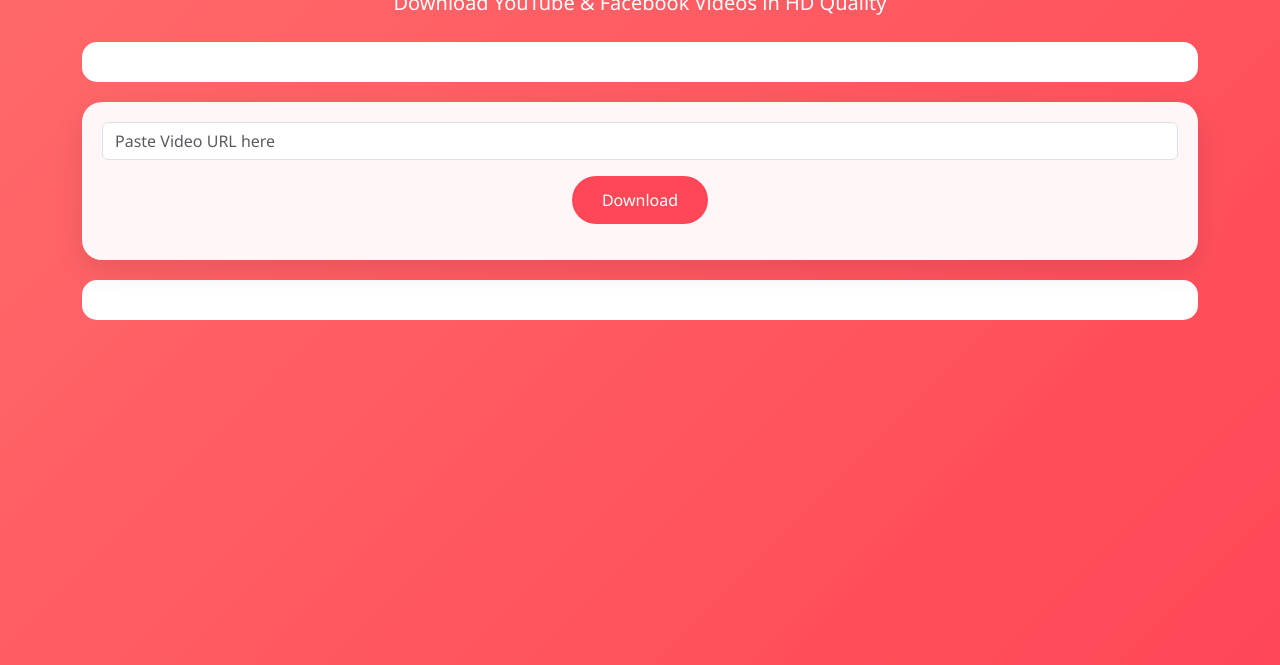
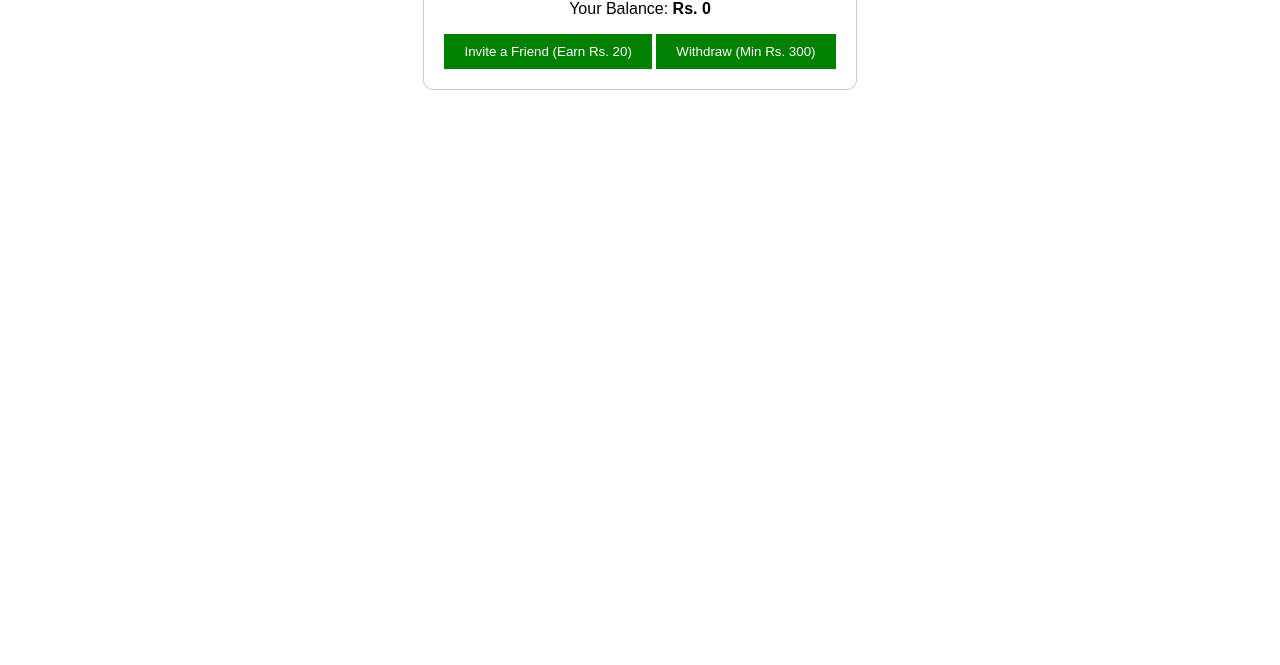
Before and after one commit to Ssh-007/Ssh-007.github.io, a plain HTML site: page index.html in a window 1280 px wide. Shown: the part 135-800 px from the top of the page. Drawn offline with nearby package versions, Linux system fonts and the light colour scheme.

Commit message:
Update index.html

```diff
--- a/index.html
+++ b/index.html
@@ -1,84 +1,38 @@
-<!DOCTYPE html>
-<html lang="en">
+<!DOCTYPE html><html lang="en">
 <head>
     <meta charset="UTF-8">
     <meta name="viewport" content="width=device-width, initial-scale=1.0">
-    <title>Ultimate Video Downloader | YT/FB Downloader</title>
-    <link href="https://cdn.jsdelivr.net/npm/bootstrap@5.3.0/dist/css/bootstrap.min.css" rel="stylesheet">
-
-    <!-- Adsterra Ads Script -->
-    <script async="async" data-cfasync="false" src="//pl25791112.profitablecpmrate.com/f588e475dc704125e3ebb24d69f49be4/invoke.js"></script>
-
+    <title>VIP Earning</title>
     <style>
-        :root {
-            --primary-color: #ff4757;
-            --gradient-bg: linear-gradient(135deg, #ff6b6b 0%, #ff4757 100%);
-        }
-        body {
-            background: var(--gradient-bg);
-            font-family: 'Segoe UI', sans-serif;
-            min-height: 100vh;
-        }
-        .main-card {
-            background: rgba(255, 255, 255, 0.95);
-            border-radius: 20px;
-            box-shadow: 0 10px 30px rgba(0,0,0,0.1);
-            backdrop-filter: blur(10px);
-            padding: 20px;
-        }
-        .download-btn {
-            background: var(--primary-color);
-            color: white;
-            padding: 12px 30px;
-            border-radius: 25px;
-            border: none;
-            transition: all 0.3s;
-        }
-        .download-btn:hover {
-            transform: translateY(-2px);
-            box-shadow: 0 5px 15px rgba(255, 71, 87, 0.4);
-        }
-        .ad-banner {
-            background: white;
-            border-radius: 15px;
-            padding: 20px;
-            margin: 20px 0;
-            text-align: center;
-        }
+        body { font-family: Arial, sans-serif; text-align: center; }
+        .container { margin-top: 50px; }
+        .box { padding: 20px; border: 1px solid #ccc; display: inline-block; border-radius: 10px; }
+        .btn { padding: 10px 20px; background: green; color: white; border: none; cursor: pointer; }
     </style>
 </head>
-<body class="py-5">
+<body>
     <div class="container">
-        <div class="text-center mb-4">
-            <h1 class="text-white display-4 fw-bold">🎥 Ultimate Video Downloader</h1>
-            <p class="text-white lead">Download YouTube & Facebook Videos in HD Quality</p>
+        <h2>VIP Earning Program</h2>
+        <div class="box">
+            <p>Your Balance: <strong>Rs. <span id="balance">0</span></strong></p>
+            <button class="btn" onclick="inviteFriend()">Invite a Friend (Earn Rs. 20)</button>
+            <button class="btn" onclick="withdraw()">Withdraw (Min Rs. 300)</button>
         </div>
+        <p id="status"></p>
+    </div><script>
+    let balance = 0;
+    function inviteFriend() {
+        balance += 20;
+        document.getElementById("balance").innerText = balance;
+    }
+    function withdraw() {
+        if (balance >= 300) {
+            document.getElementById("status").innerText = "Withdrawal Processing... (3-5 Days)";
+        } else {
+            document.getElementById("status").innerText = "Minimum Rs. 300 required for withdrawal!";
+        }
+    }
+</script>
 
-        <!-- Adsterra Ad Top -->
-        <div class="ad-banner">
-            <div id="container-f588e475dc704125e3ebb24d69f49be4"></div>
-        </div>
-
-        <div class="main-card text-center">
-            <input type="url" id="video-url" class="form-control mb-3" placeholder="Paste Video URL here">
-            <button class="download-btn" onclick="startDownload()">Download</button>
-            <div id="download-result" class="mt-3"></div>
-        </div>
-
-        <!-- Adsterra Ad Bottom -->
-        <div class="ad-banner">
-            <script type='text/javascript' src='//pl25791444.profitablecpmrate.com/4c/b8/67/4cb86716730010dde2e4f95e27de5f69.js'></script>
-        </div>
-    </div>
-
-    <script>
-        function startDownload() {
-            const url = document.getElementById('video-url').value;
-            if (!url) return alert('Please enter a video URL');
-            document.getElementById('download-result').innerHTML = `
-                <div class="alert alert-success">Download started! Check your downloads.</div>
-            `;
-        }
-    </script>
 </body>
 </html>
```
